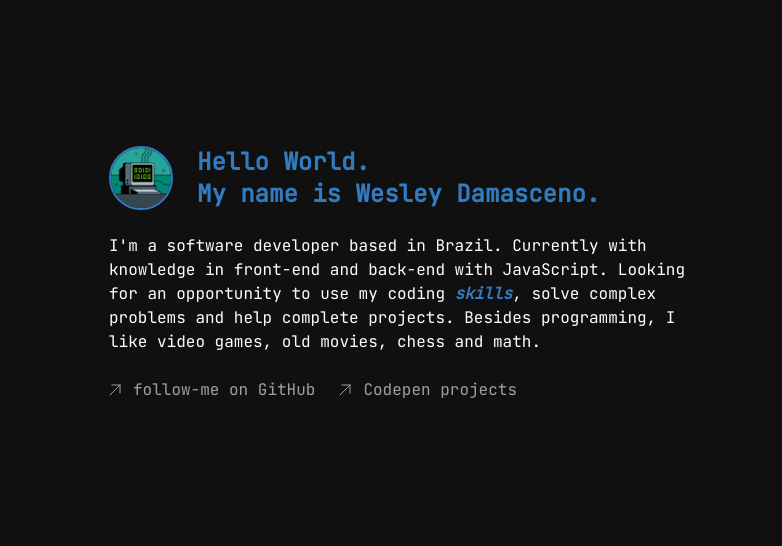
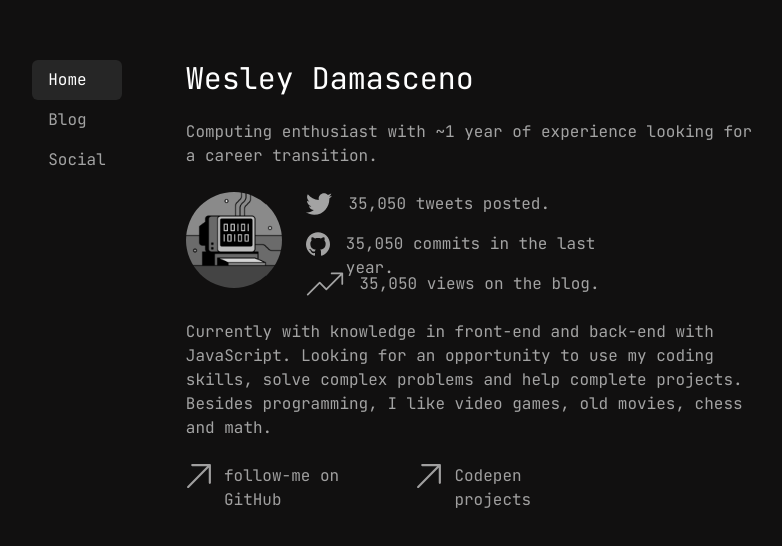
Before and after one commit to wesleydmscn/wesleydmscn, a React (Vite) app: page / in a window 1280 px wide. Shown: the part 126-672 px from the top of the page, without its empty margins (243-1025 px from the left). Built offline with nearby package versions, Linux system fonts and the light colour scheme; no server answers.

Commit message:
refactor: remove hooks, update design and add components

```diff
--- a/src/App.tsx
+++ b/src/App.tsx
@@ -1,43 +1,35 @@
-import { useEffect, useState } from 'react';
+import { Analytics } from './components/Analytics';
 import { Links } from './components/Links';
+import { Navigation } from './components/Navigation';
+
 import './styles/global.css';
 
 export const App = () => {
-  const [avatar, setAvatar] = useState('');
-  const getGitHubProfile = async () => {
-    const response = await fetch('https://api.github.com/users/wesleydmscn');
-    const data = await response.json();
+  return (
+    <div className='flex flex-wrap gap-16 m-8'>
+      <Navigation />
 
-    setAvatar(data.avatar_url);
-  }
+      <main className='grid gap-y-6 text-white'>
+        <h1 className='text-3xl text-white font-normal'>Wesley Damasceno</h1>
+        <p className='max-w-xl text-gray'>
+          Computing enthusiast with ~1 year of experience looking for a career transition.
+        </p>
 
-  useEffect(() => { getGitHubProfile() }, []);
-
-  return (
-    <div className='sm:text-sm md:text-base w-screen h-screen bg-blue-dark grid place-items-center'>
-      <main className='m-8 grid gap-y-6 text-white'>
-        <header className='flex flex-wrap gap-6'>
+        <section className='flex gap-6'>
           <img
-            className='w-16 h-16 border-2 border-blue rounded-full'
-            src={avatar || './public/avatar.png'}
+            className='w-24 h-24 rounded-full grayscale hover:grayscale-0'
+            src='/avatar.png'
             alt="Profile Avatar"
           />
 
-          <div>
-            <h1 className='text-2xl text-blue font-bold'>Hello World.</h1>
-            <h2 className='text-2xl text-blue font-bold'>My name is Wesley Damasceno.</h2>
-          </div>
-        </header>
+          <Analytics />
+        </section>
 
-        <p className='max-w-xl'>
-          I'm a software developer based in Brazil. Currently with knowledge in front-end and back-end with
-          JavaScript. Looking for an opportunity to use my coding <i className='text-blue font-bold'>skills</i>, solve complex problems and help complete
-          projects. Besides programming, I like video games, old movies, chess and math.
+        <p className='max-w-xl text-gray'>
+          Currently with knowledge in front-end and back-end with JavaScript. Looking for an opportunity to use my coding skills, solve complex problems and help complete projects. Besides programming, I like video games, old movies, chess and math.
         </p>
 
-        <footer className='flex gap-x-6'>
-          <Links />
-        </footer>
+        <Links />
       </main>
     </div>
   );
```
